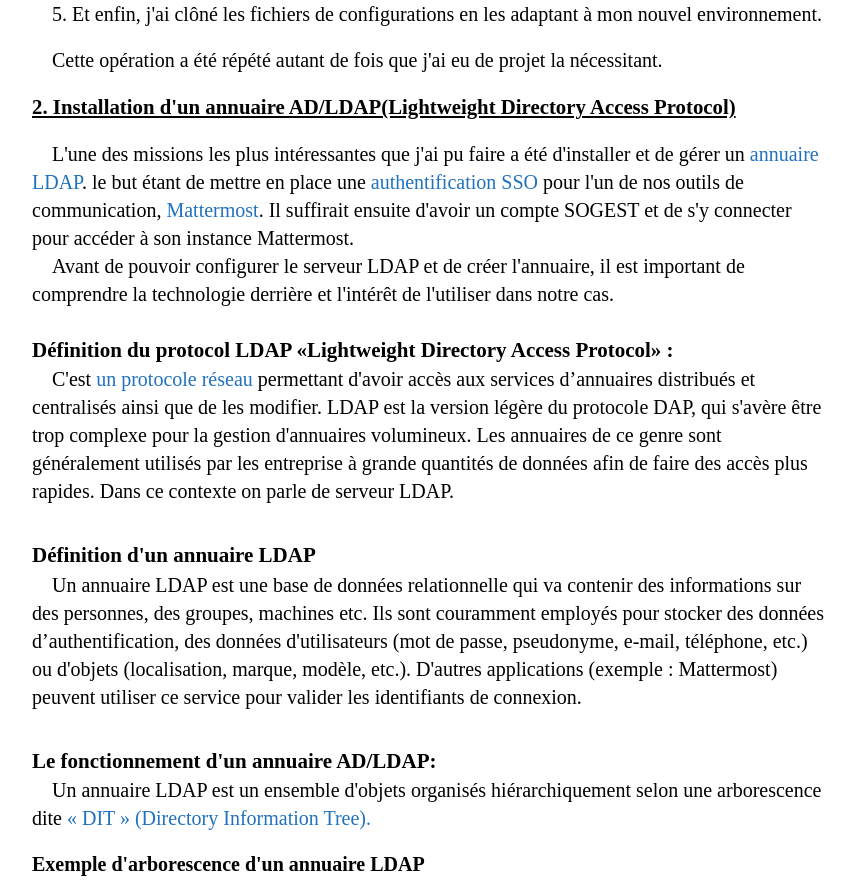
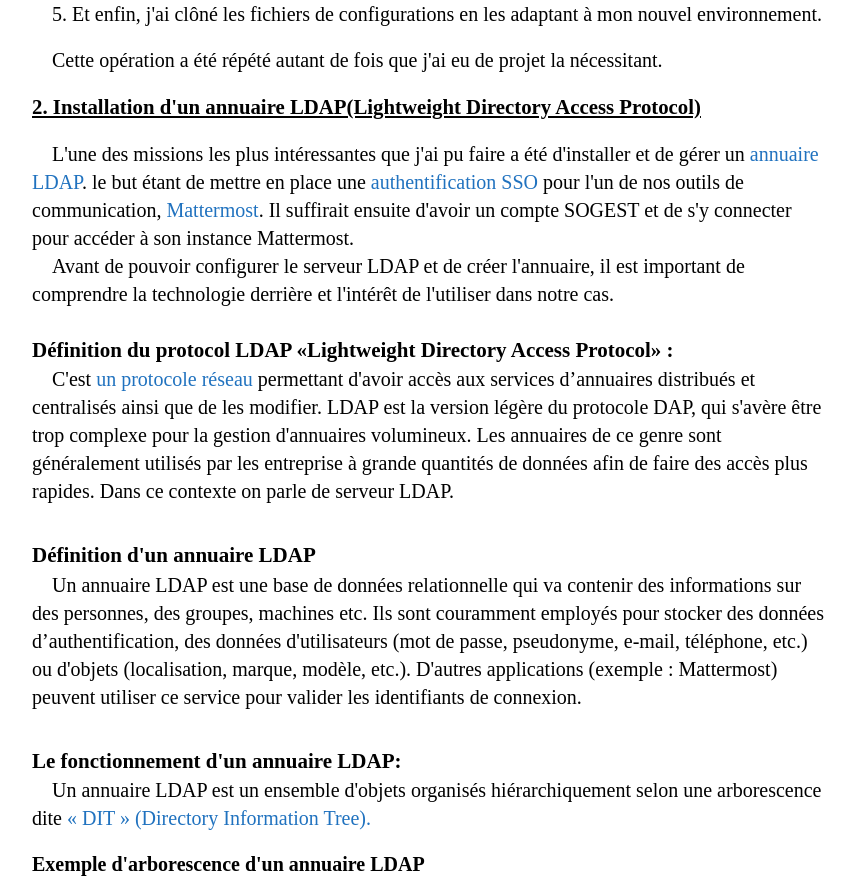
Before and after one commit to Aliciasaci/Rapport_stage, a PHP site: page /missions.php in a window 1280 px wide. Shown: the part 5285-6165 px from the top of the page, without its empty margins (208-1063 px from the left). Run offline with PHP 8.4, Linux system fonts and the light colour scheme.

Commit message:
mise à jour

```diff
--- a/missions.php
+++ b/missions.php
@@ -154,7 +154,7 @@
                         <p class="alinea">Cette opération a été répété autant de fois que j'ai eu de projet la nécessitant.</p>
                     </div>
                     <div class="projet">
-                        <h3><u>2. Installation d'un annuaire AD/LDAP(Lightweight Directory Access Protocol)</u></h3>
+                        <h3><u>2. Installation d'un annuaire LDAP(Lightweight Directory Access Protocol)</u></h3>
                         <p class="alinea">L'une des missions les plus intéressantes que j'ai pu faire a été d'installer et de gérer un <a href="https://www.ionos.fr/digitalguide/serveur/know-how/ldap/">annuaire LDAP</a>. le but étant de mettre en place une <a href="https://www.okta.com/fr/blog/2021/02/single-sign-on-sso/">authentification SSO</a> pour l'un de nos outils de communication, <a href="https://mattermost.com">Mattermost</a>. Il suffirait ensuite d'avoir un compte SOGEST et de s'y connecter pour accéder à son instance Mattermost.</p>
 
                         <p class="alinea">Avant de pouvoir configurer le serveur LDAP et de créer l'annuaire, il est important de comprendre la technologie derrière et l'intérêt de l'utiliser dans notre cas.<br /><br />
@@ -167,7 +167,7 @@
                             Un annuaire LDAP est une <ax href="https://fr.wikipedia.org/wiki/Base_de_données_relationnelle">base de données relationnelle</ax> qui va contenir des informations sur des personnes, des groupes, machines etc. Ils sont couramment employés pour stocker des données d’authentification, des données d'utilisateurs (mot de passe, pseudonyme, e-mail, téléphone, etc.) ou d'objets (localisation, marque, modèle, etc.). D'autres applications (exemple : Mattermost) peuvent utiliser ce service pour valider les identifiants de connexion.
                         </p><br /><br />
 
-                        <b class="title-etape-mission">Le fonctionnement d'un annuaire AD/LDAP:</b><br />
+                        <b class="title-etape-mission">Le fonctionnement d'un annuaire LDAP:</b><br />
                         <p class="alinea">Un annuaire LDAP est un ensemble d'objets organisés hiérarchiquement selon une arborescence dite <a href="https://en.wikipedia.org/wiki/Directory_information_tree">« DIT » (Directory Information Tree).</a></p>
                         <br /><b>Exemple d'arborescence d'un annuaire LDAP</b><br /><br />
                         <div class="figure">
```
